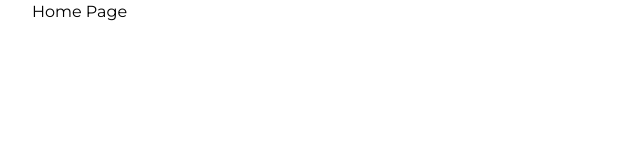
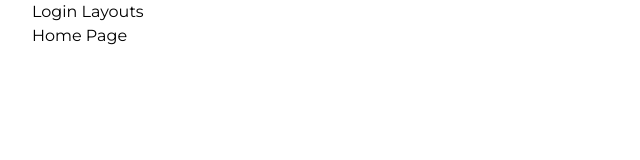
Before and after one commit to IT-joy/recipe-app, a Nuxt app: page / in a window 1280 px wide. Shown: the top 160 px of the page, without its empty margins (0-640 px from the left). Built offline with nearby package versions, Linux system fonts and the light colour scheme.

Commit message:
Add layout

```diff
--- a/app/app.vue
+++ b/app/app.vue
@@ -1,5 +1,7 @@
 <template>
   <div class="font-Montserrat container">
-    <NuxtPage />
+    <NuxtLayout>
+      <NuxtPage />
+    </NuxtLayout>
   </div>
 </template>
--- /dev/null
+++ b/app/layouts/default.vue
@@ -0,0 +1,8 @@
+<script setup lang="ts"></script>
+
+<template>
+  <div>
+    <h1>Default Layouts</h1>
+    <slot />
+  </div>
+</template>
--- /dev/null
+++ b/app/layouts/login.vue
@@ -0,0 +1,8 @@
+<script setup lang="ts"></script>
+
+<template>
+  <div>
+    <h1>Login Layouts</h1>
+    <slot />
+  </div>
+</template>
--- a/app/pages/index.vue
+++ b/app/pages/index.vue
@@ -1,4 +1,9 @@
-<script setup lang="ts"></script>
+<script setup lang="ts">
+definePageMeta({
+  layout: 'login',
+});
+</script>
+
 <template>
   <div>
     <h1>Home Page</h1>
```
